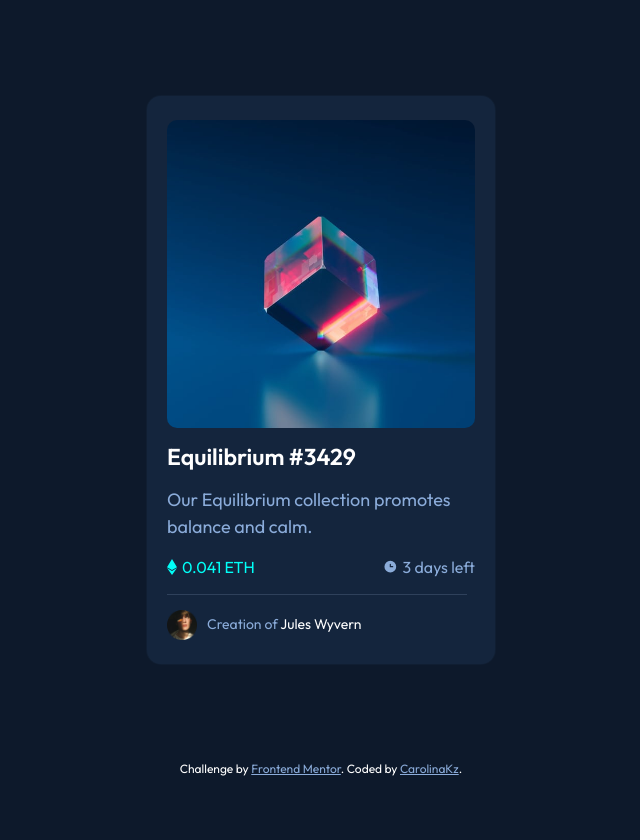
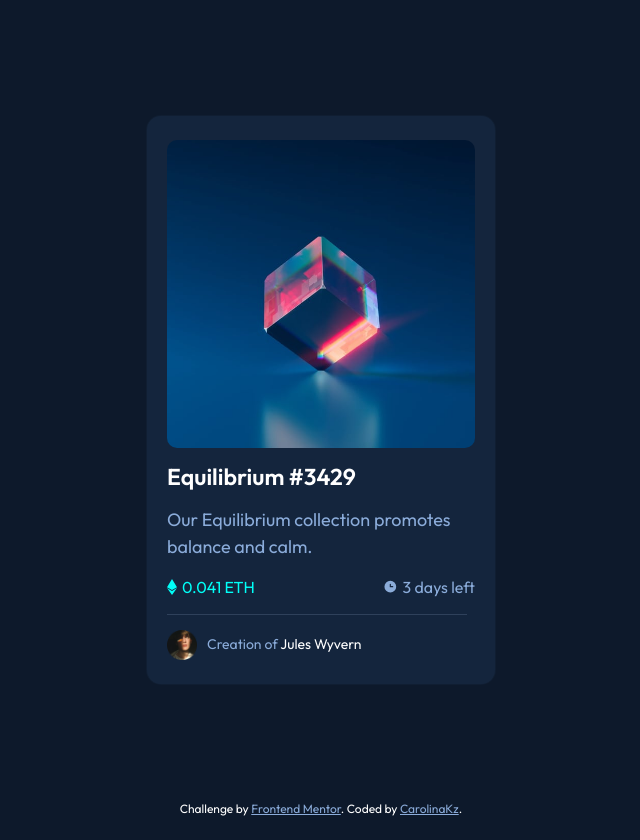
Before and after one commit to CarolinaKz/nft-preview-card-component-CKZ, a plain HTML site: page index.html in a window 1280 px wide. Shown: the whole page, without its empty margins (319-959 px from the left). Before the commit the page ends 800 px from the top, so only its background shows below. Drawn offline with nearby package versions, Linux system fonts and the light colour scheme.

Commit message:
measurements changes

```diff
--- a/css/styles.css
+++ b/css/styles.css
@@ -25,7 +25,7 @@ p {
     display: flex;
     justify-content: center;
     align-items: center;
-    height: 95vh;
+    min-height: 100vh
 
 }
 
@@ -218,7 +218,7 @@ p {
 /* Footer */
 
 .attribution {
-    height: 5vh;
+    min-height: 5vh;
     text-align: center;
     color: white;
     font-size: 1.2rem;
```
